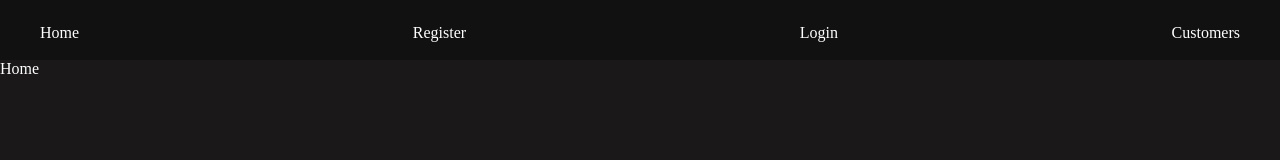
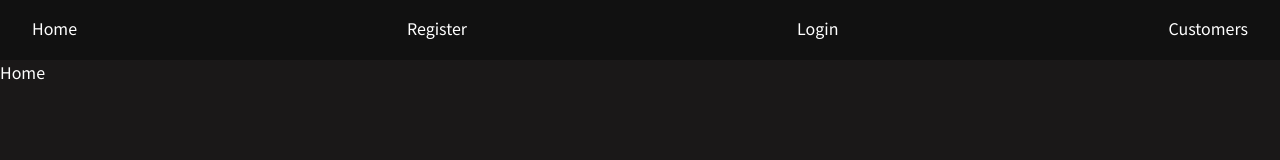
Before and after one commit to numanjvd82/mern-authentication, a React (Vite) app in the folder client/: page / in a window 1280 px wide. Shown: the top 160 px of the page. Built offline with nearby package versions, Linux system fonts and the light colour scheme.

Commit message:
created css vars and update the styles

```diff
--- a/client/src/index.css
+++ b/client/src/index.css
@@ -1,3 +1,11 @@
+@import url('https://fonts.googleapis.com/css2?family=Noto+Sans+JP:wght@100;300;400;500;700&display=swap');
+
+:root {
+  --bg-color: #1a1818;
+  --secondary-color: rgb(17, 17, 17);
+  --text-color: white;
+}
+
 * {
   margin: 0;
   padding: 0;
@@ -5,12 +13,13 @@
 }
 
 body {
-  background: #1a1818;
-  color: white;
+  background: var(--bg-color);
+  color: var(--text-color);
+  font-family: 'Noto Sans JP', sans-serif;
+  font-size: 16px;
 }
 
 h1 {
-  color: white;
   margin: 1rem 0;
 }
 
@@ -20,7 +29,7 @@
 
 a {
   text-decoration: none;
-  color: white;
+  color: var(--text-color);
 }
 
 /* form */
@@ -36,9 +45,9 @@
 
 /* Navbar */
 .nav {
-  background: rgb(17, 17, 17);
+  background: var(--secondary-color);
   height: 60px;
-  padding: 1.5rem;
+  padding: 1rem;
   width: 100%;
 }
 
```
